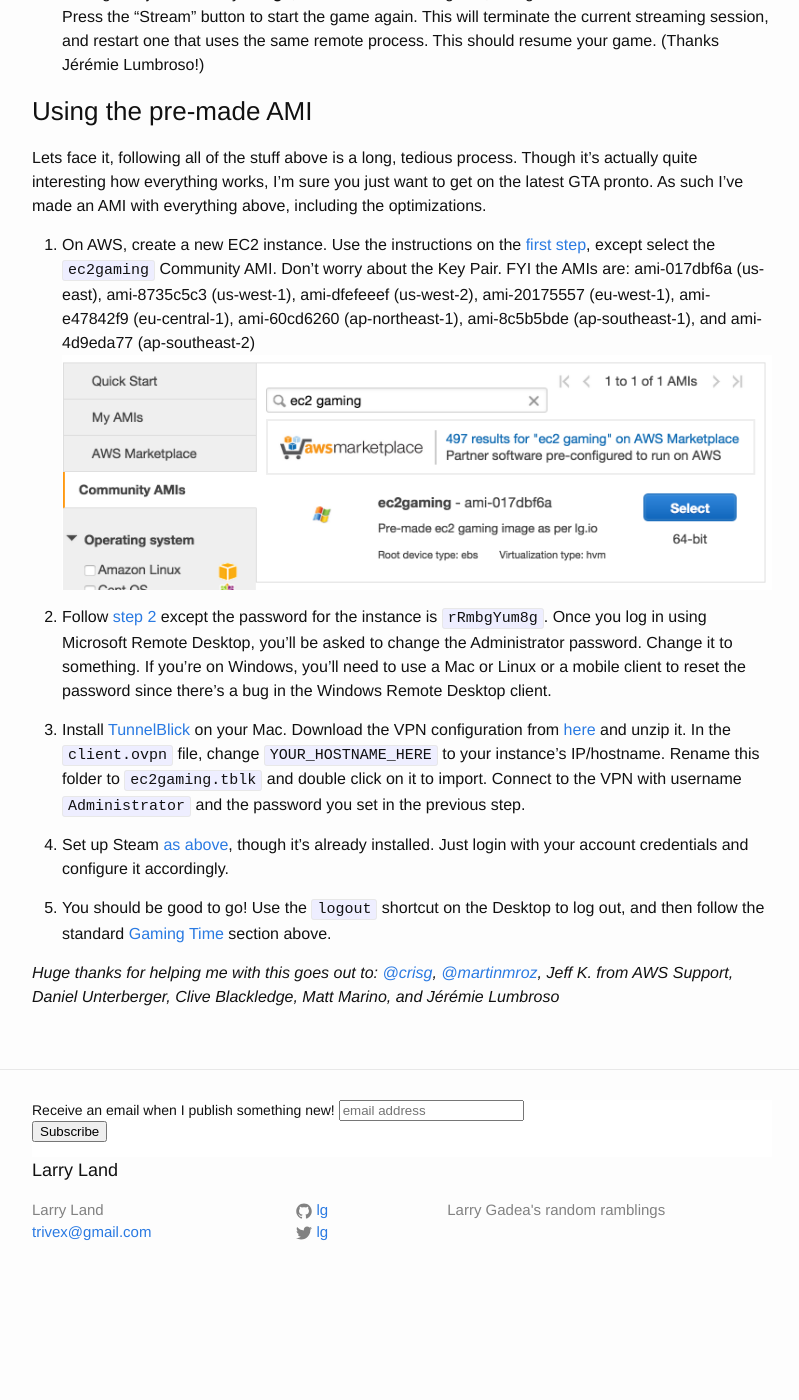
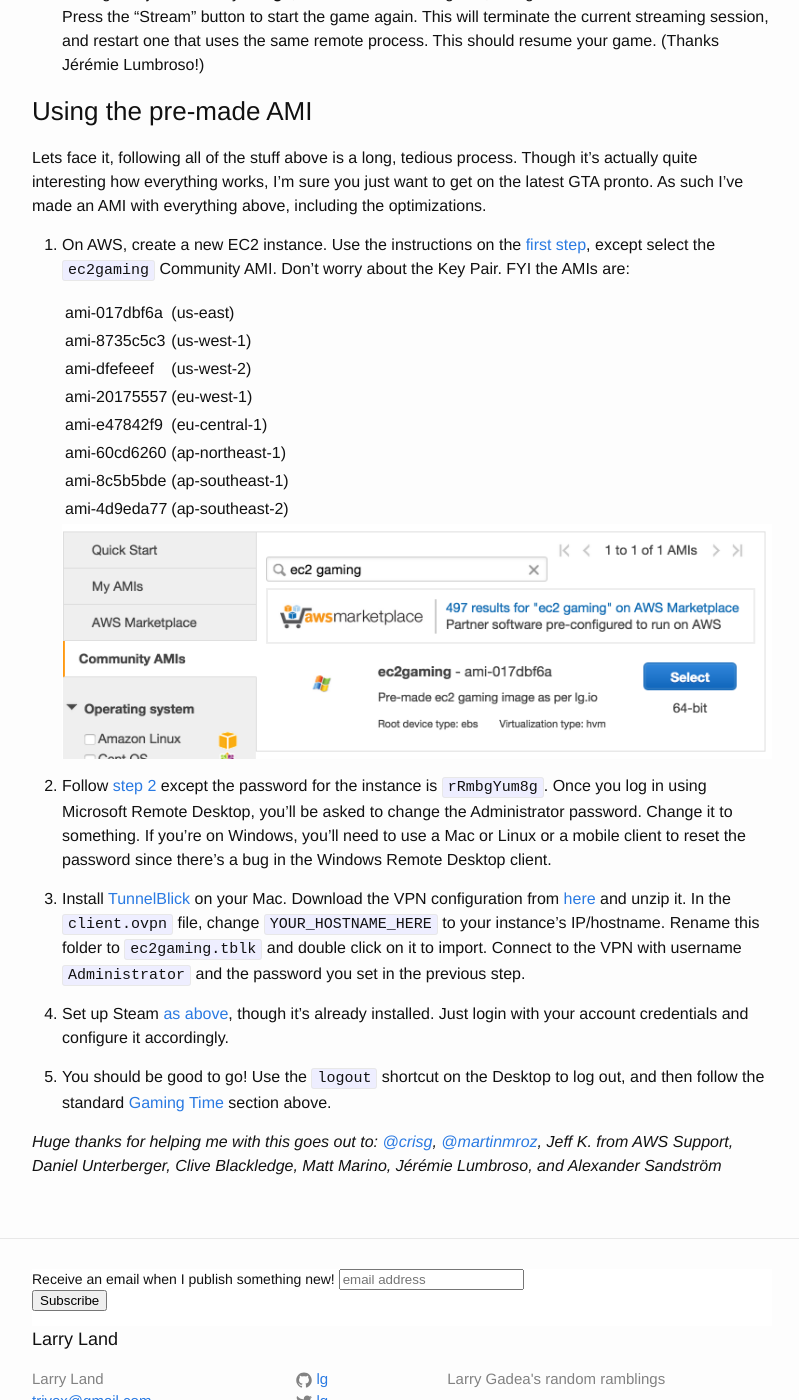
Before and after one commit to lg/lg.io, a Jekyll site: the page built from _posts/2015-07-05-revised-and-much-faster-run-your-own-highend-cloud-gaming-service-on-ec2.markdown, in a window 1280 px wide and 1400 px high, scrolled down 10235 px. Shown: the whole window, without its empty margins (238-1037 px from the left). Built offline with Jekyll 4.4.1, drawn with Linux system fonts in a browser that asks for light colours; comment, search, counter and statistics services are not loaded; before the commit the page ends 11539 px from its top, so only the background shows below that.

Commit message:
upgraded to rouge highlighter and also fixed some weird formatting issues on the latest articles images

```diff
--- a/_config.yml
+++ b/_config.yml
@@ -6,7 +6,7 @@ baseurl: "" # the subpath of your site, e.g. /blog/
 url: "http://lg.io" # the base hostname & protocol for your site
 twitter_username: lg
 github_username: lg
-highlighter: pygments
+highlighter: rouge
 timezone: America/Los_Angeles
 
 # Build settings
@@ -16,4 +16,4 @@ kramdown:
 
 gems:
   - jekyll-gist
-  - pygments
+  - rouge
--- a/_posts/2015-07-05-revised-and-much-faster-run-your-own-highend-cloud-gaming-service-on-ec2.markdown
+++ b/_posts/2015-07-05-revised-and-much-faster-run-your-own-highend-cloud-gaming-service-on-ec2.markdown
@@ -198,8 +198,18 @@ There are two ways to see how your streaming performance is doing.
 
 Lets face it, following all of the stuff above is a long, tedious process. Though it's actually quite interesting how everything works, I'm sure you just want to get on the latest GTA pronto. As such I've made an AMI with everything above, including the optimizations.
 
-1. On AWS, create a new EC2 instance. Use the instructions on the [first step](#step1), except select the `ec2gaming` Community AMI. Don't worry about the Key Pair. FYI the AMIs are: ami-017dbf6a (us-east), ami-8735c5c3 (us-west-1), ami-dfefeeef (us-west-2), ami-20175557 (eu-west-1), ami-e47842f9 (eu-central-1), ami-60cd6260 (ap-northeast-1), ami-8c5b5bde (ap-southeast-1), and ami-4d9eda77 (ap-southeast-2)
-![EC2gaming instance](/assets/ec2gaming-ami.png)
+1. On AWS, create a new EC2 instance. Use the instructions on the [first step](#step1), except select the `ec2gaming` Community AMI. Don't worry about the Key Pair. FYI the AMIs are:
+
+    | ami-017dbf6a | (us-east)
+    | ami-8735c5c3 | (us-west-1)
+    | ami-dfefeeef | (us-west-2)
+    | ami-20175557 | (eu-west-1)
+    | ami-e47842f9 | (eu-central-1)
+    | ami-60cd6260 | (ap-northeast-1)
+    | ami-8c5b5bde | (ap-southeast-1)
+    | ami-4d9eda77 | (ap-southeast-2)
+
+    ![EC2gaming instance](/assets/ec2gaming-ami.png)
 
 1. Follow [step 2](#step2) except the password for the instance is `rRmbgYum8g`. Once you log in using Microsoft Remote Desktop, you'll be asked to change the Administrator password. Change it to something. If you're on Windows, you'll need to use a Mac or Linux or a mobile client to reset the password since there's a bug in the Windows Remote Desktop client.
 
@@ -209,4 +219,4 @@ Lets face it, following all of the stuff above is a long, tedious process. Thoug
 
 1. You should be good to go! Use the `logout` shortcut on the Desktop to log out, and then follow the standard [Gaming Time](#gaming-time) section above.
 
-_Huge thanks for helping me with this goes out to: [@crisg](http://twitter.com/crisg), [@martinmroz](http://twitter.com/martinmroz), Jeff K. from AWS Support, Daniel Unterberger, Clive Blackledge, Matt Marino, and Jérémie Lumbroso_
+_Huge thanks for helping me with this goes out to: [@crisg](http://twitter.com/crisg), [@martinmroz](http://twitter.com/martinmroz), Jeff K. from AWS Support, Daniel Unterberger, Clive Blackledge, Matt Marino, Jérémie Lumbroso, and Alexander Sandström_
```
Also changed, not shown: _posts/2015-12-13-using-lets-encrypt-to-secure-cloud-hosted-services-like-ubiquitis-mfi-unifi-and-unifi-video.md (+4 -4 lines).
